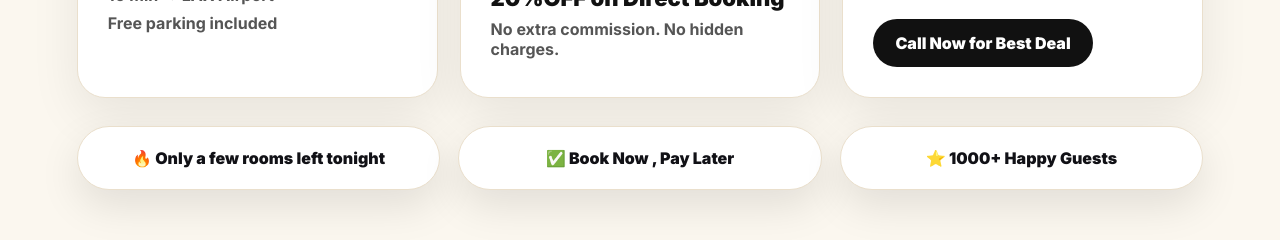
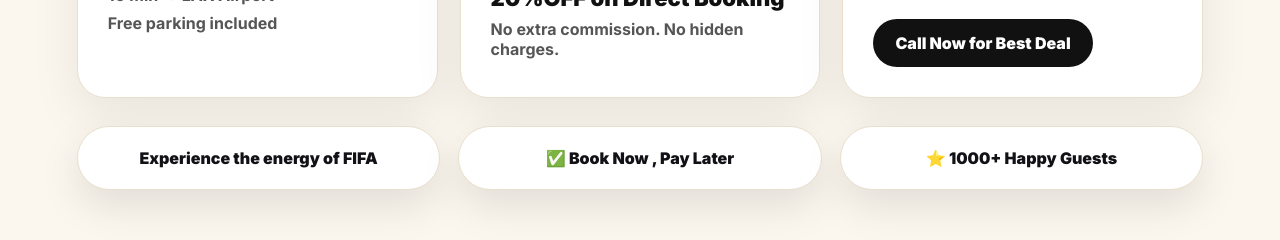
Before and after one commit to meetx00719/dream-inn-website, a React (Vite) app: page / in a window 1280 px wide. Shown: the part 1120-1360 px from the top of the page. Built offline with nearby package versions, Linux system fonts and the light colour scheme.

Commit message:
fixed all

```diff
--- a/src/App.jsx
+++ b/src/App.jsx
@@ -691,7 +691,7 @@ function App() {
           </div>
 
           <div className="bookingTrustStrip">
-            <span>🔥 Only a few rooms left tonight</span>
+            <span> Experience the energy of FIFA </span>
             <span>✅ Book Now , Pay Later</span>
             <span>⭐ 1000+ Happy Guests</span>
           </div>
```
